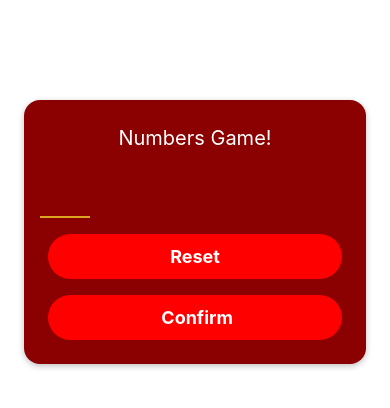
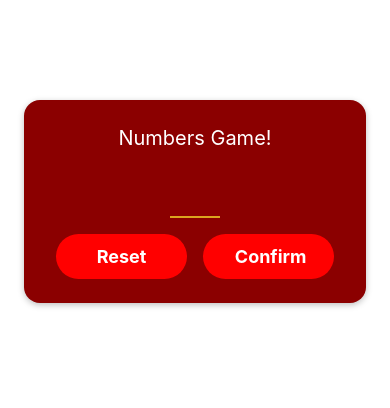
Before and after one commit to luccahuguet/expo-number-game, a React Native app: screen / in a window 390 px wide. Shown: the top 408 px of the page. Built offline with nearby package versions, Linux system fonts and the light colour scheme.

Commit message:
better buttons

```diff
--- a/screens/StartGameScreen.js
+++ b/screens/StartGameScreen.js
@@ -7,14 +7,22 @@
     <View style={styles.container}>
       <Text style={styles.text}>Numbers Game!{props.name}</Text>
       <TextInput style={styles.numberInput} maxLength={2} keyboardAppearance="dark" keyboardType="number-pad" autoCapitalize="none" autoCorrect={false} />
-      <PrimaryButton> Reset </PrimaryButton>
-      <PrimaryButton> Confirm</PrimaryButton>
+      <View style={styles.buttonsContainer}>
+        <View style={styles.buttonContainer}>
+          <PrimaryButton> Reset </PrimaryButton>
+        </View>
+        <View style={styles.buttonContainer}>
+          <PrimaryButton> Confirm</PrimaryButton>
+        </View>
+      </View>
     </View>
   );
 };
 
 const styles = StyleSheet.create({
   container: {
+    alignItems: "center",
+    justifyContent: "center",
     marginTop: 100,
     marginHorizontal: 24,
     padding: 16,
@@ -26,6 +34,15 @@
     shadowOffset: { width: 0, height: 2 },
     shadowRadius: 6,
     shadowOpacity: 0.25,
+  },
+  buttonsContainer: {
+    flexDirection: "row",
+    justifyContent: "space-between",
+    width: "100%",
+    paddingHorizontal: 8,
+  },
+  buttonContainer: {
+    flex: 1,
   },
   text: {
     fontSize: 20,
```
